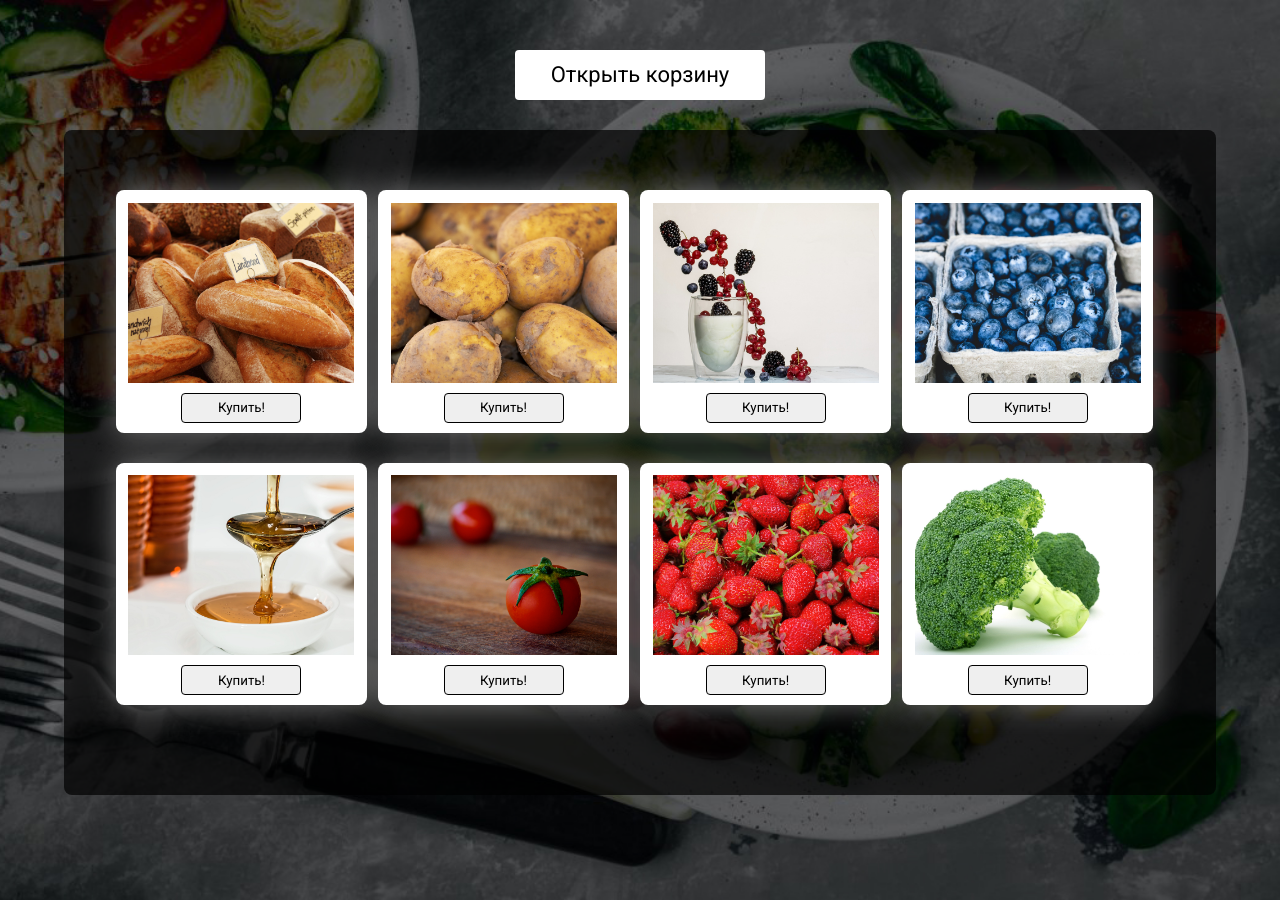
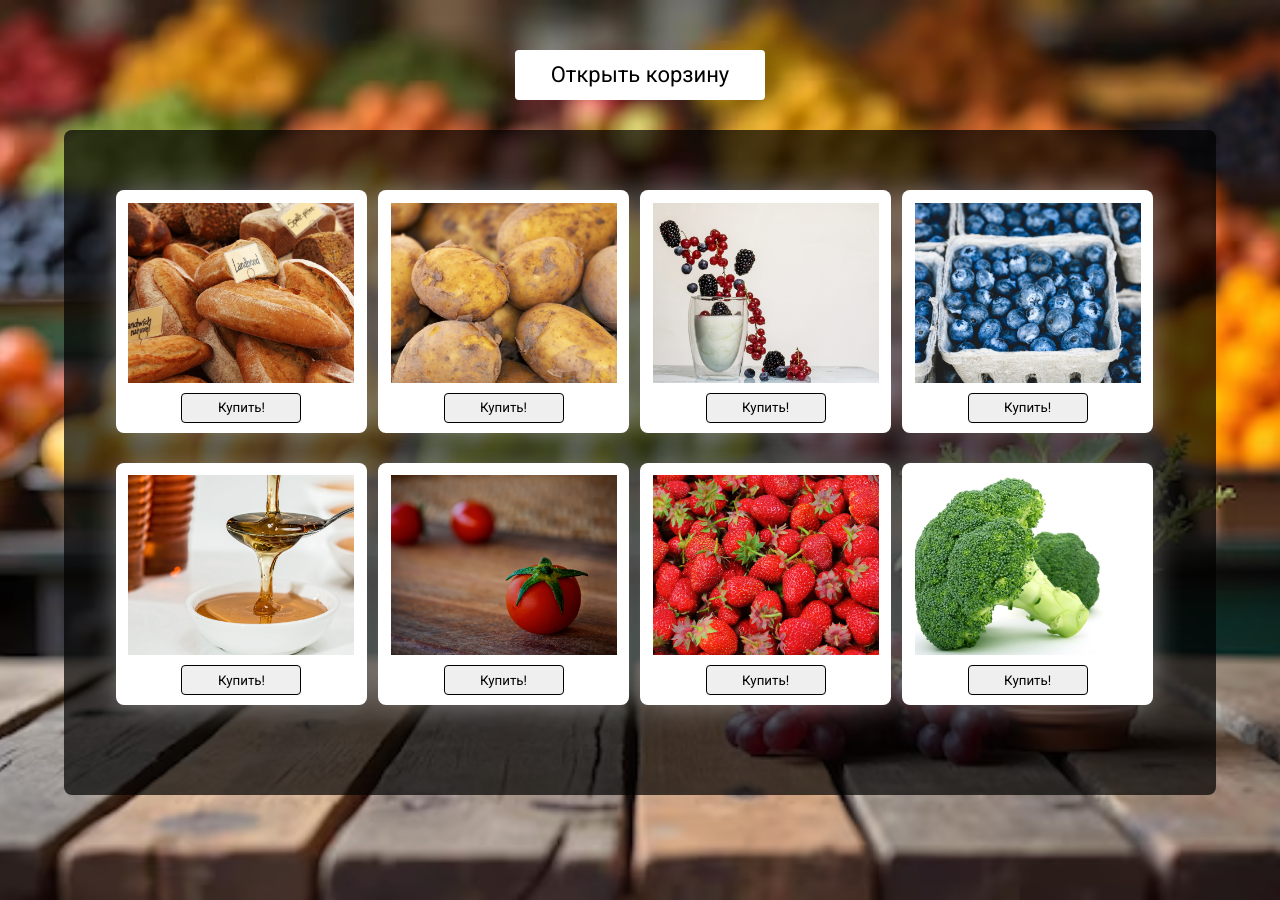
Before and after one commit to kdrv-devv/cart-copy-project, a plain HTML site: page index.html in a window 1280 px wide. Drawn offline with Linux system fonts and the light colour scheme.

Commit message:
Background almashtirildi

```diff
--- a/css/style.css
+++ b/css/style.css
@@ -9,7 +9,7 @@ main {
 	width: 100%;
 	height: 900px;
 	padding-top: 50px;
-    background: url('../img/food-bg.jpg') center center no-repeat;
+    background: url('../img/bg.avif') center center no-repeat;
     background-size: cover;
 }
 .open {
```
Also changed, not shown: img/bg.avif (added).
